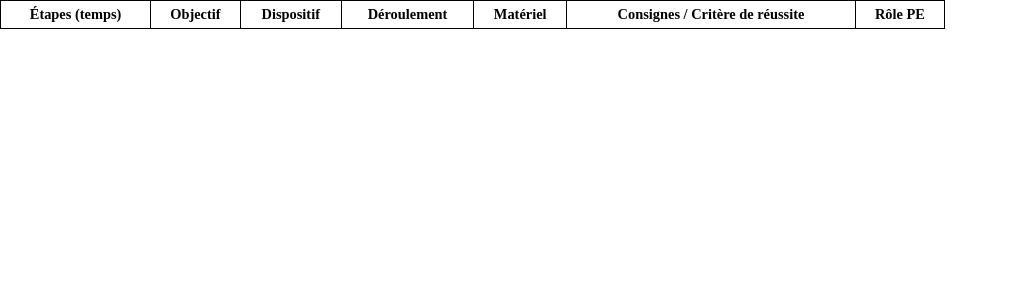
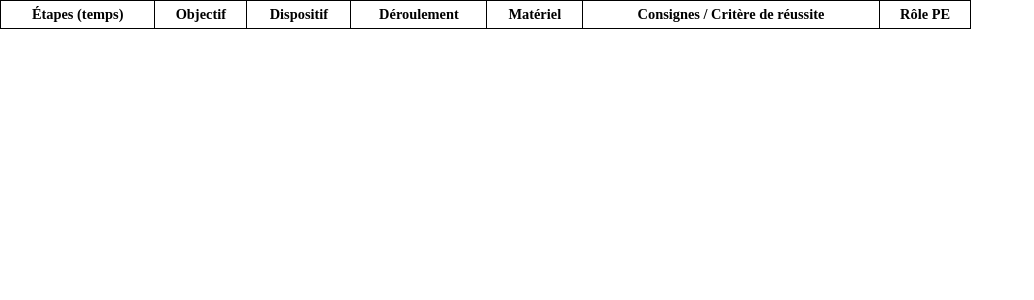
Before and after one commit to rdunklau/littlefish, a Python web app: template littlefish/templates/print/seances.jinja2 in a window 1280 px wide. Shown: the top 300 px of the page, without its empty margins (0-1034 px from the left). Run offline with Jinja, Linux system fonts and the light colour scheme; the template is opened without the code that fills it, so the values that code supplies are empty.

Commit message:
Fix print problems

```diff
--- a/littlefish/static/css/print_landscape.css
+++ b/littlefish/static/css/print_landscape.css
@@ -9,7 +9,7 @@ section {
 }
 
 table.seance_table {
-  width: 100%;
+  width: 25.7cm;
 }
 
 table.seance_table td, th{
@@ -19,6 +19,7 @@ table.seance_table td, th{
 table.seance_table th {
   vertical-align: middle;
   font-size: 0.9em;
+  text-align: center;
 }
 
 table.seance_table td {
--- a/littlefish/templates/print/seances.jinja2
+++ b/littlefish/templates/print/seances.jinja2
@@ -13,7 +13,7 @@
   	<link rel="stylesheet" href="./static/css/print_landscape.css"/>
 </head>
 <body>
-<table class="seance_table" style="width: 25cm;">
+<table class="seance_table">
   <tr>
   <th>Étapes (temps)</th>
   <th>Objectif</th>
```
